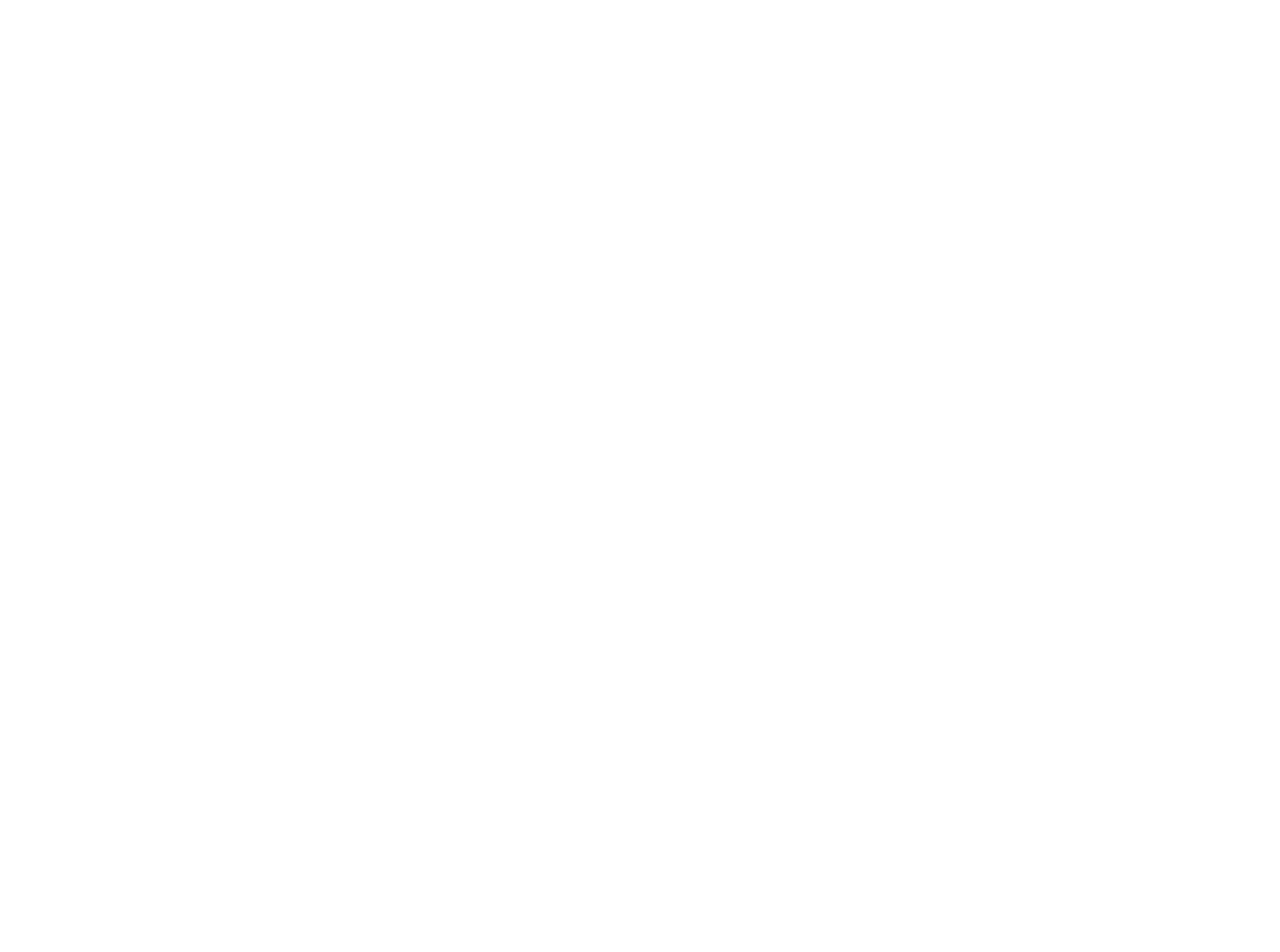
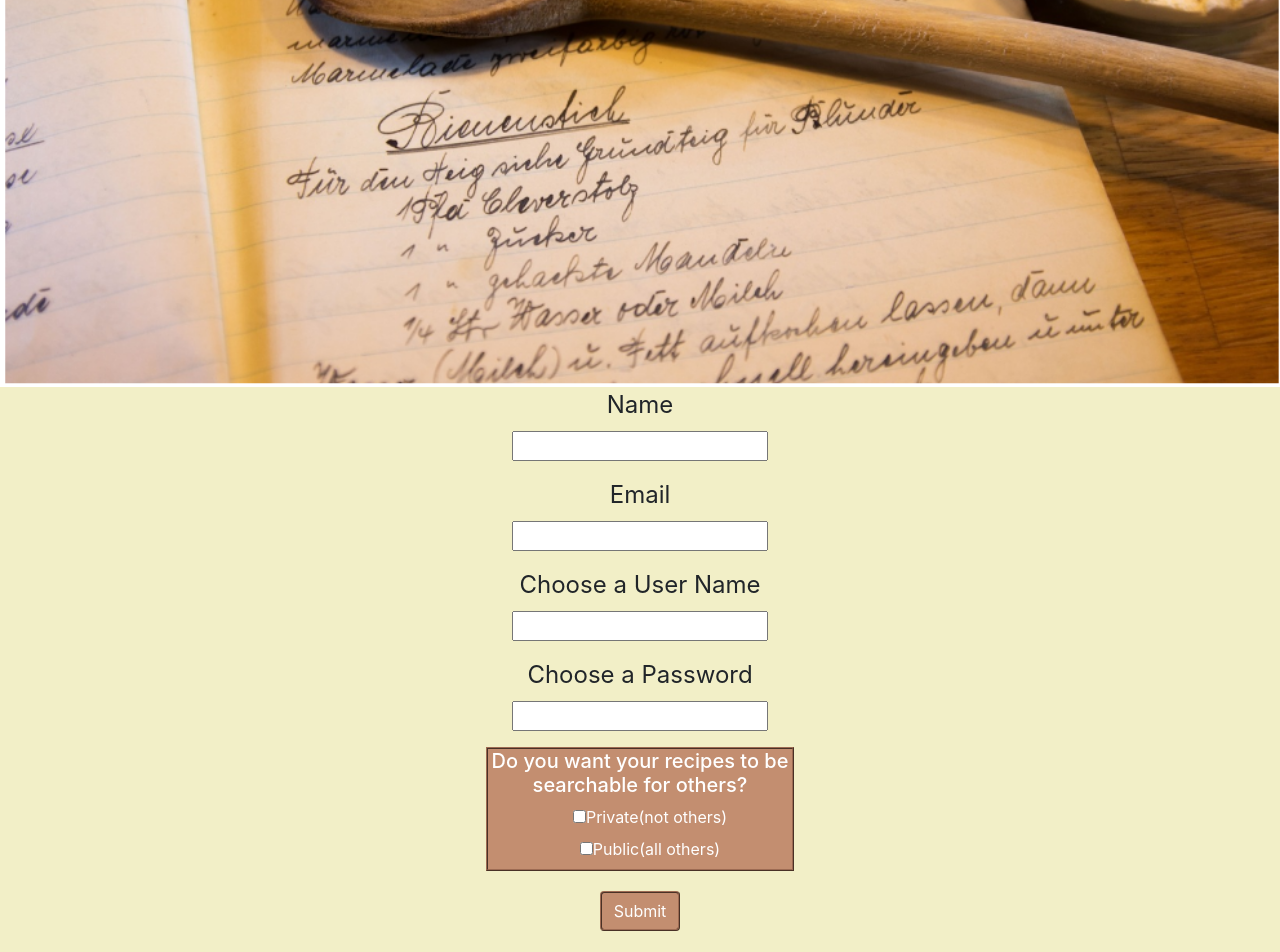
Before and after one commit to BW-Secret-Recipes-2-Krisda/front-end, a React (Create React App) app in the folder recipes/signup/: page /signup in a window 1280 px wide. Shown: the part 325-1277 px from the top of the page. Before the commit the page ends 800 px from the top, so only its background shows below. Built offline with nearby package versions, Linux system fonts and the light colour scheme.

Commit message:
SignUp form skeleton completed

```diff
--- a/recipes/signup/src/SignUp.js
+++ b/recipes/signup/src/SignUp.js
@@ -1,5 +1,6 @@
 import React, { useState } from 'react';
 import { Collapse, Navbar, NavbarToggler, NavbarBrand, Nav, NavItem, NavLink, Button, Form, FormGroup, Label, Input, FormText } from 'reactstrap';
+import MarketingPage from '../src/MarketingPage.png';
 
 import axios from 'axios';
 import * as yup from 'yup';
@@ -10,9 +11,13 @@
     const toggleNavbar = () => setCollapsed(!collapsed);
 
     return (
-        <>
-            <Navbar style={{ background: 'rgb(203, 153, 126)', color: 'white' }} light>
-                <NavbarBrand href="/" style={{ color: 'white' }}><h1>Secret Family Recipes</h1></NavbarBrand>
+        <div style={{ background: 'rgb(242, 239, 199)' }}>
+            <Navbar style={{ background: 'rgb(157, 107, 83)', color: 'white' }} light>
+                <NavbarBrand href="/" style={{ color: 'white' }}>
+                    <h1>
+                        Secret Family Recipes Sign Up
+                    </h1>
+                </NavbarBrand>
                 <NavbarToggler onClick={toggleNavbar} className='mr-2' style={{ background: 'white' }} />
                 <Collapse isOpen={!collapsed} navbar>
                     <Nav navbar>
@@ -29,7 +34,56 @@
                     </Nav>
                 </Collapse>
             </Navbar>
-        </>
+            <img style={{ width: '100%' }} src={MarketingPage} alt='' />
+            <Form style={{ width: '80%', margin: '0 auto', textAlign: 'center' }}>
+                <FormGroup>
+                    <legend>Name</legend>
+                    <input
+                        type='name'
+                        name='name' />
+                </FormGroup>
+                <FormGroup>
+                    <legend>Email</legend>
+                    <input
+                        type='email'
+                        name='email' />
+                </FormGroup>
+                <FormGroup>
+                    <legend>Choose a User Name</legend>
+                    <input
+                        type='text'
+                        name='username' />
+                </FormGroup>
+                <FormGroup>
+                    <legend>Choose a Password</legend>
+                    <input
+                        type='password'
+                        name='password' />
+                </FormGroup>
+                <div style={{ width: '30%', margin: '0 auto', border: '2px ridge rgb(157, 107, 83)', background: 'rgb(195, 142, 112)', color: 'white' }}>
+                    <h5>Do you want your recipes to be searchable for others?</h5>
+                    <FormGroup check>
+                        <label check>
+                            <input
+                                type='checkbox'
+                                name='private'
+                                checked={false} />
+                        Private(not others)
+                    </label>
+                    </FormGroup>
+                    <FormGroup check>
+                        <label check>
+                            <input
+                                type='checkbox'
+                                name='public'
+                                checked={false} />
+                            Public(all others)
+                    </label>
+                    </FormGroup>
+                </div>
+                <Button style={{ color: 'white', background: 'rgb(195, 142, 112)', border: '2px ridge rgb(157, 107, 83)', margin: '2%' }}>Submit</Button>
+            </Form>
+        </div>
     )
 };
 
```
